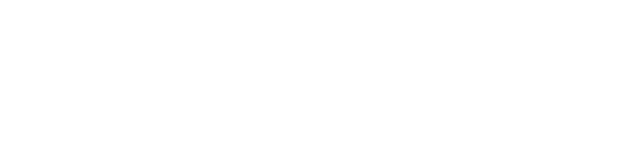
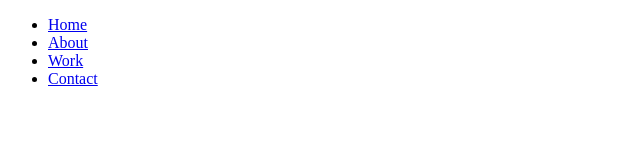
Before and after one commit to Pbjsd/Simple-Portfolio, a plain HTML site: page about.html in a window 1280 px wide. Shown: the whole page, without its empty margins (0-640 px from the left). Drawn offline with Linux system fonts and the light colour scheme.

Commit message:
Added initial HTML

```diff
--- a/about.html
+++ b/about.html
@@ -6,6 +6,23 @@
     <title>Document</title>
 </head>
 <body>
-
+    <div>
+        <a href="/" title="Homepage">
+        </a>
+        <ul>
+            <li>
+                <a href="/" title="Homepage"> Home</a>
+            </li>
+            <li class="active">
+                <a href="/about.html" title="About Sandeep"> About</a>
+            </li>
+            <li>
+                <a href="/work.html" title="Sandeep's work"> Work</a>
+            </li>
+            <li>
+                <a href="/contact.html" title="Contact Sandeep"> Contact</a>
+            </li>
+        </ul>
+    </div>
 </body>
 </html>
```
